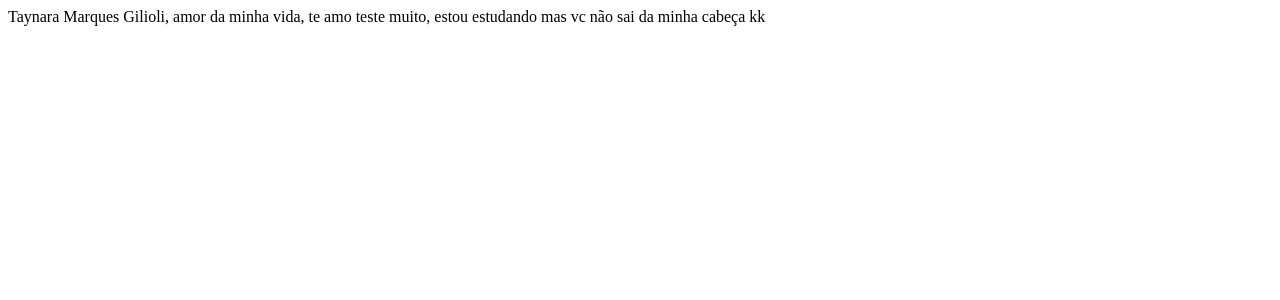
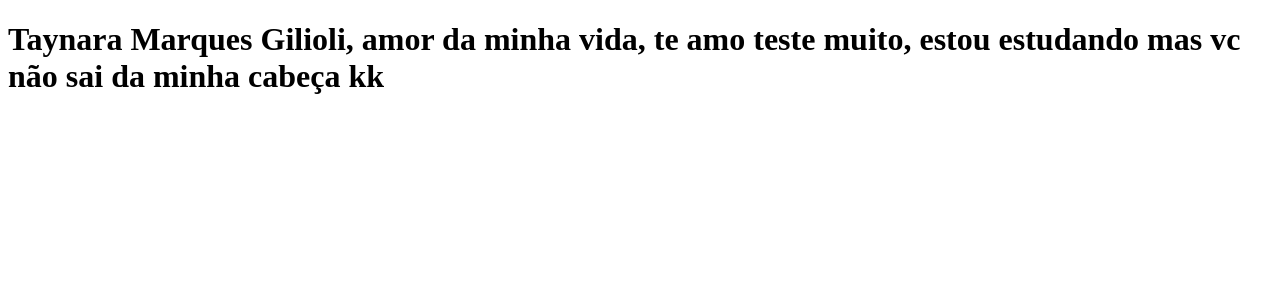
Before and after one commit to victorcordova014/vc-copy-tabnews, a Next.js app: page / in a window 1280 px wide. Shown: the top 300 px of the page. Built offline with nearby package versions, Linux system fonts and the light colour scheme.

Commit message:
reformulado h1

```diff
--- a/pages/index.js
+++ b/pages/index.js
@@ -1,6 +1,6 @@
 function Home() {
     var texto = "Taynara Marques Gilioli, amor da minha vida, te amo teste muito, estou estudando mas vc não sai da minha cabeça kk"
-    return texto
+    return <h1>Taynara Marques Gilioli, amor da minha vida, te amo teste muito, estou estudando mas vc não sai da minha cabeça kk</h1>
 }
 
 export default Home;
```
